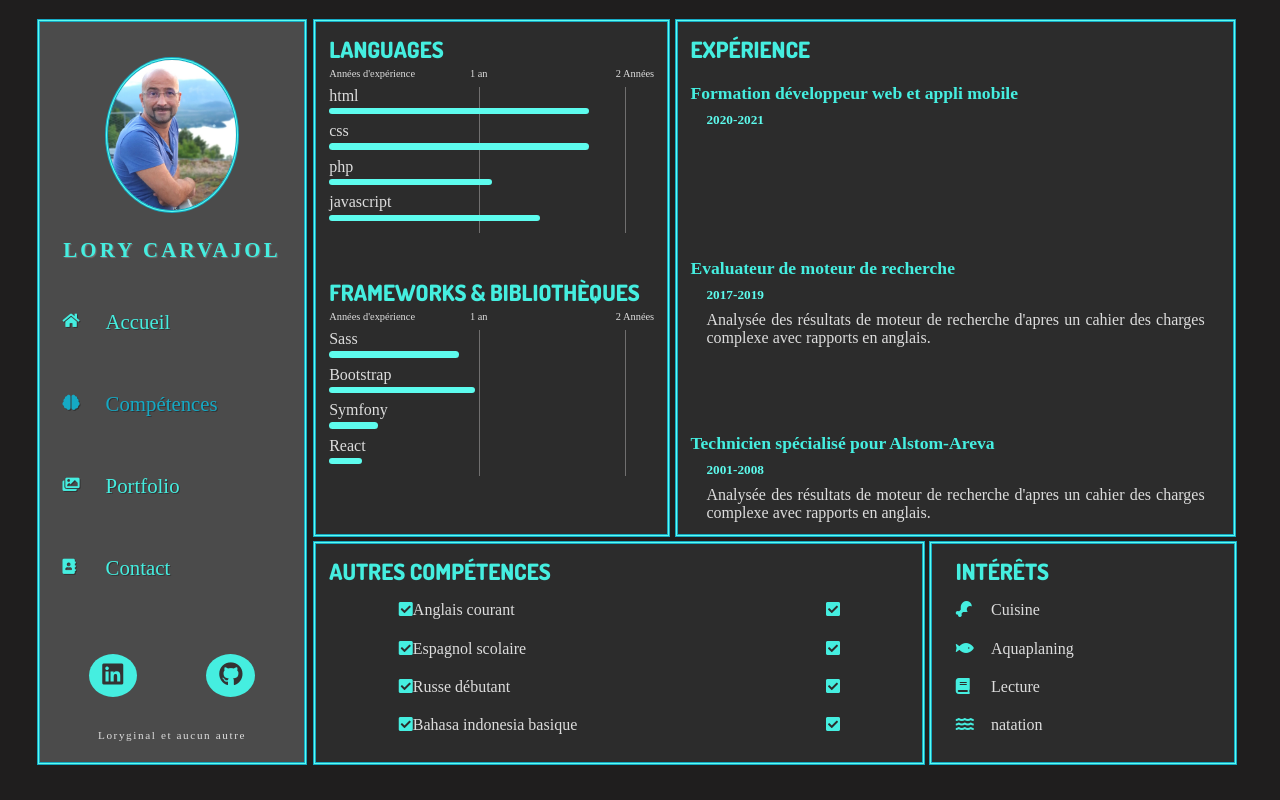
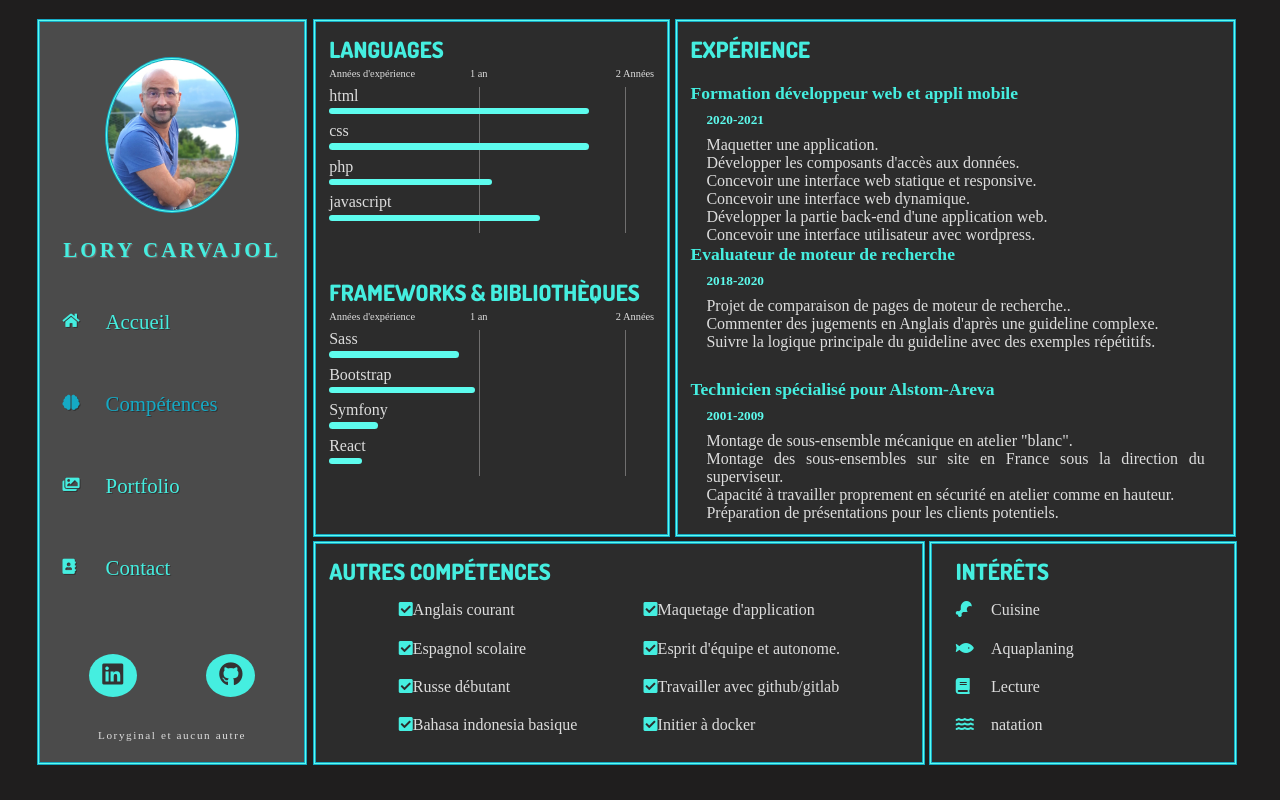
Before and after one commit to maclory73/cv-modern, a React (Create React App) app: page /competences in a window 1280 px wide. Built offline with nearby package versions, Linux system fonts and the light colour scheme; a web font is replaced by a local one.

Commit message:
Cv actual

```diff
--- a/src/components/Knowledges/Experiences.js
+++ b/src/components/Knowledges/Experiences.js
@@ -8,24 +8,52 @@ const Experiences = () => {
                <h4>Formation développeur web et appli mobile</h4>
                <h5>2020-2021</h5>
                <p>
-
+                Maquetter une application.
+               </p>
+               <p>
+                   Développer les composants d'accès aux données.
+               </p>
+               <p>
+                   Concevoir une interface web statique et responsive.
+               </p>
+               <p>
+                   Concevoir une interface web dynamique.
+               </p>
+               <p>
+                   Développer la partie back-end d'une application web.
+               </p>
+               <p>
+                   Concevoir une interface utilisateur avec wordpress.
                </p>
            </div>
-
-
            <div className="exp-2">
                <h4>Evaluateur de moteur de recherche</h4>
-               <h5>2017-2019</h5>
-               <p>
-                   Analysée des résultats de moteur de recherche d'apres un cahier des charges complexe avec rapports en anglais.
+               <h5>2018-2020</h5>
+                <p>
+                    Projet de comparaison de pages de moteur de recherche..
+                </p>
+                <p>
+                    Commenter des jugements en Anglais d'après une guideline complexe.
+                </p>
+                <p>
+                    Suivre la logique principale du guideline avec des exemples répétitifs.
                </p>
            </div>
            <div className="exp-3">
                <h4>Technicien spécialisé pour Alstom-Areva</h4>
-               <h5>2001-2008</h5>
+               <h5>2001-2009</h5>
                <p>
-                   Analysée des résultats de moteur de recherche d'apres un cahier des charges complexe avec rapports en anglais.
-               </p>
+                Montage de sous-ensemble mécanique en atelier "blanc".
+            </p>
+            <p>
+                Montage des sous-ensembles sur site en France sous la direction du superviseur.
+            </p>
+            <p>
+                Capacité à travailler proprement en sécurité en atelier comme en hauteur.
+            </p>
+            <p>
+                Préparation de présentations pour les clients potentiels.
+            </p>
            </div>
         </div>
     );
--- a/src/components/Knowledges/OtherSkills.js
+++ b/src/components/Knowledges/OtherSkills.js
@@ -13,10 +13,10 @@ const OtherSkills = () => {
                         <li><i className="fas fa-check-square"></i>Bahasa indonesia basique</li>
                     </ul>
                     <ul>
-                        <li><i className="fas fa-check-square"></i></li>
-                        <li><i className="fas fa-check-square"></i></li>
-                        <li><i className="fas fa-check-square"></i></li>
-                        <li><i className="fas fa-check-square"></i></li>
+                        <li><i className="fas fa-check-square"></i>Maquetage d'application</li>
+                        <li><i className="fas fa-check-square"></i>Esprit d'équipe et autonome.</li>
+                        <li><i className="fas fa-check-square"></i>Travailler avec github/gitlab</li>
+                        <li><i className="fas fa-check-square"></i>Initier à docker</li>
                     </ul>
                 </div>
             </div>
--- a/src/pages/Home.js
+++ b/src/pages/Home.js
@@ -10,7 +10,7 @@ const Home = () => {
                 <div className="content">
                     <h1>Lory Carvajol</h1>
                     <h2>Développeur web</h2>
-                    <a href="./media/CV.pdf" target="_blank">Télécharger CV</a>
+                    <a href="./media/CV1.pdf" target="_blank">Télécharger CV</a>
                 </div>
             </div>
         </div>
```
Also changed, not shown: 2 other files (tests, documents, lock files or other folders).
